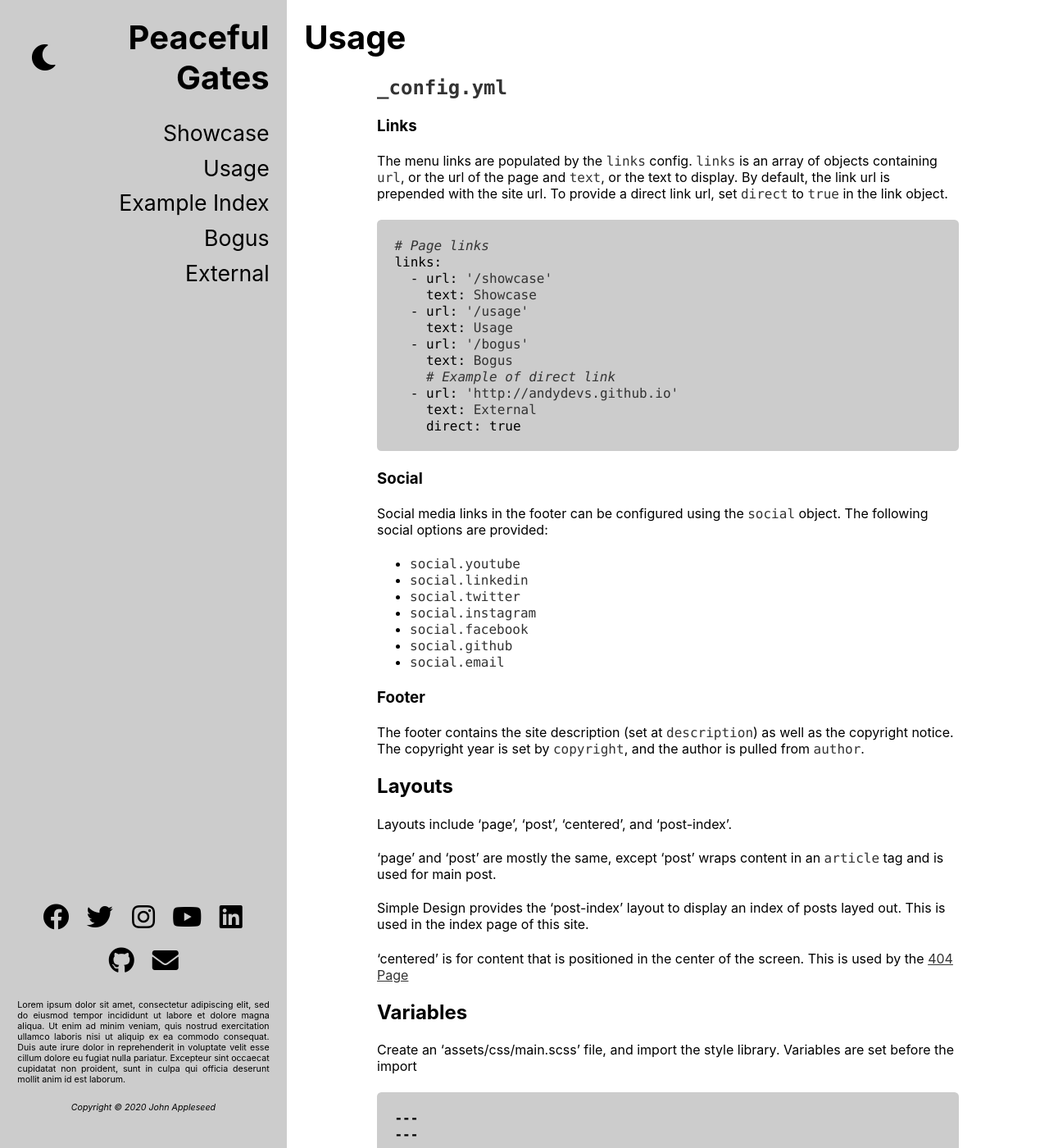
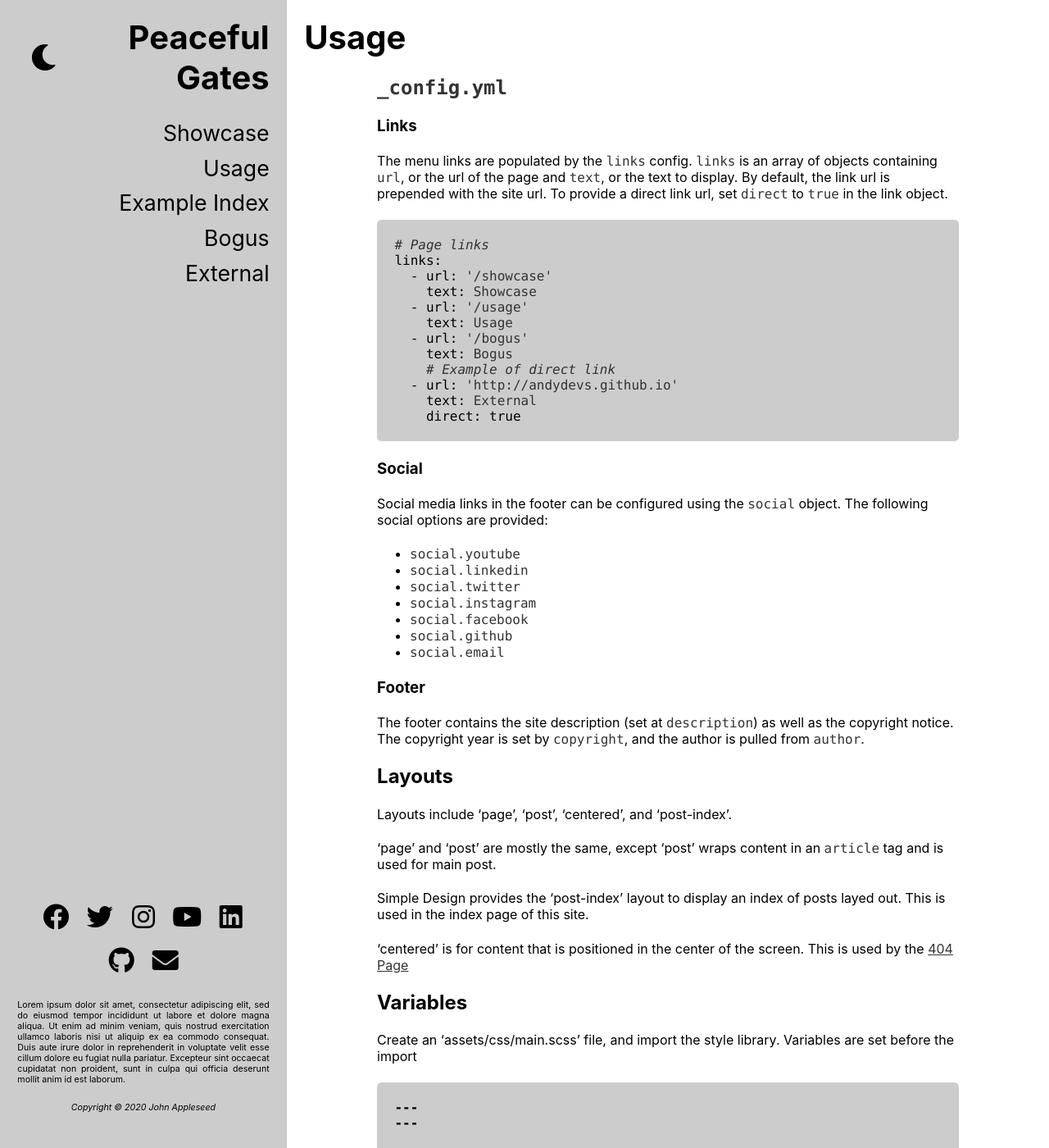
Before and after one commit to andydevs/jekyll-theme-peaceful-gates, a Jekyll site: the page built from usage.md, in a window 1280 px wide and 1400 px high. Shown: the whole window at 82% size. Built offline with Jekyll 4.4.1, drawn with Linux system fonts in a browser that asks for light colours.

Commit message:
Create and test theming system

```diff
--- a/_sass/jekyll-theme-peaceful-gates.scss
+++ b/_sass/jekyll-theme-peaceful-gates.scss
@@ -7,6 +7,7 @@
 @import "./fontawesome/brands.scss";
 @import "./jekyll-theme-peaceful-gates/variables";
 @import "./jekyll-theme-peaceful-gates/mixins";
+@import "./jekyll-theme-peaceful-gates/theme";
 @import "./jekyll-theme-peaceful-gates/base";
 @import "./jekyll-theme-peaceful-gates/code";
 @import "./jekyll-theme-peaceful-gates/menu";
--- a/_sass/jekyll-theme-peaceful-gates/_base.scss
+++ b/_sass/jekyll-theme-peaceful-gates/_base.scss
@@ -1,8 +1,7 @@
 body {
     margin: 0;
+    font-family: $font-family;
 }
-
-* { font-family: $font-family; }
 
 a {
     color: $dark-gray-color;
--- a/_sass/jekyll-theme-peaceful-gates/_menu.scss
+++ b/_sass/jekyll-theme-peaceful-gates/_menu.scss
@@ -40,7 +40,10 @@
     grid-template-rows: auto;
     grid-auto-columns: auto;
 
-    background-color: $light-gray-color;
+    // Coloring
+    @include with-theme {
+        background-color: color-for(hl-area);
+    }
 }
 
 .menu-container {
--- a/_sass/jekyll-theme-peaceful-gates/_mixins.scss
+++ b/_sass/jekyll-theme-peaceful-gates/_mixins.scss
@@ -1,5 +1,29 @@
+// Desktop breakpoint
 @mixin on-desktop {
     @media screen and (min-width: $breakpoint-mobile) {
         @content;
     }
 }
+
+// Color function
+@function color-for($name) {
+    @return map-get($theme-map, $name);
+}
+
+// Theme mixin
+@mixin with-theme {
+    // Set all colors for themes
+    @each $theme, $map in $themes {
+        // Apply all of the themes
+        .#{$theme} & {
+            $theme-map: $map !global;
+            @content;
+            $theme-map: null !global;
+        }
+    }
+
+    // Apply default theme
+    $theme-map: map-get($themes, $default) !global;
+    @content;
+    $theme-map: null !global;
+}
--- /dev/null
+++ b/_sass/jekyll-theme-peaceful-gates/_theme.scss
@@ -0,0 +1,16 @@
+// Theming code courtesy of Katie McTigue
+// Link to blog post: https://medium.com/@katiemctigue/how-to-create-a-dark-mode-in-sass-609f131a3995
+
+// Themes
+$themes : (
+
+    lightmode: (
+        hl-area: $light-gray-color
+    ),
+
+    darkmode: (
+        hl-area: $dark-gray-color
+    )
+
+);
+$default: "lightmode";
```
